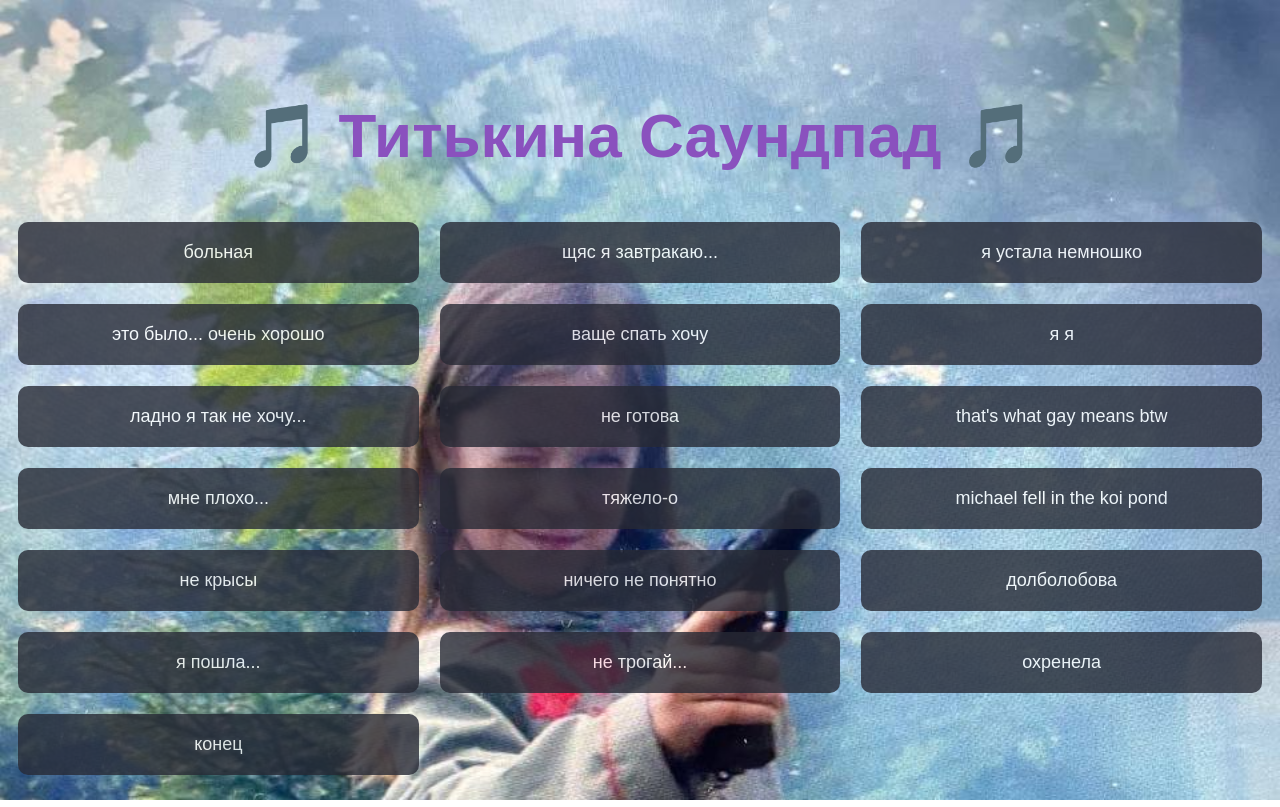
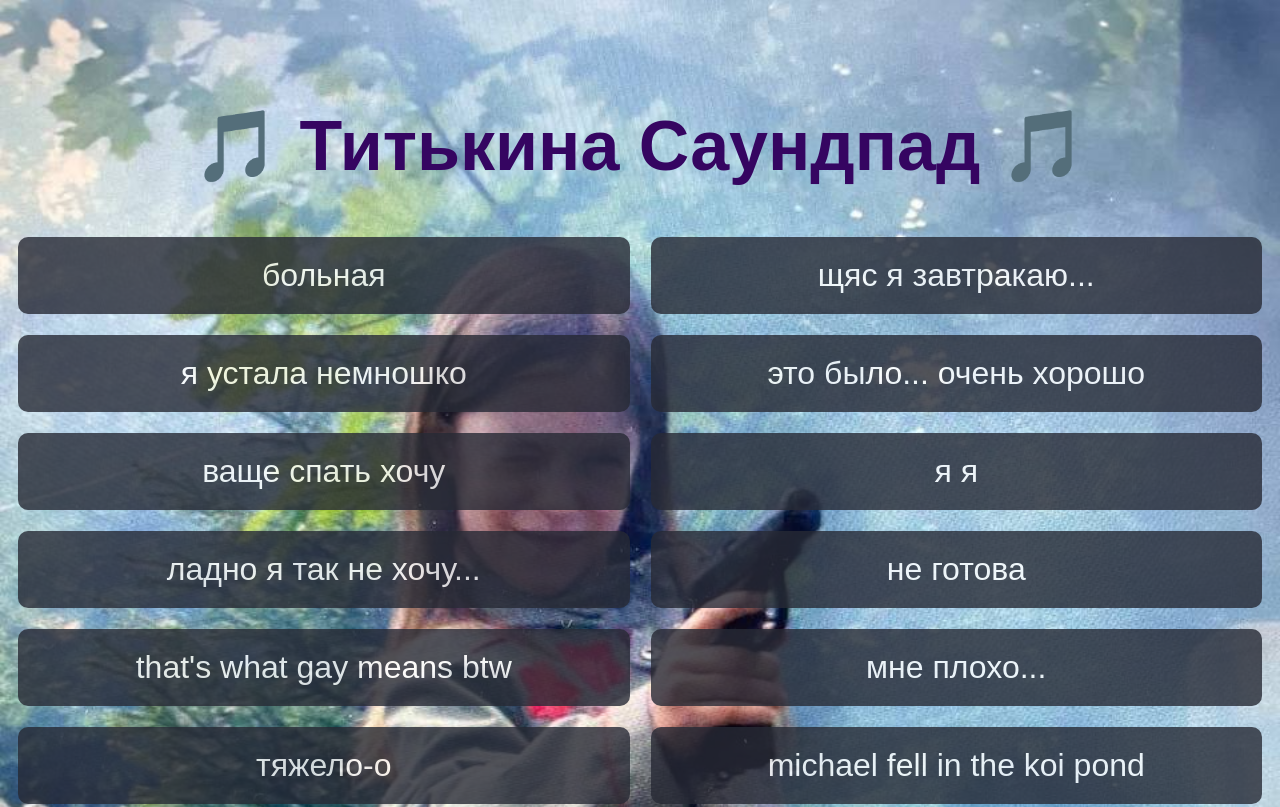
Before and after one commit to oldmanufo/masha_titkina, a plain HTML site: page index.html in a window 1280 px wide. Shown: the top 807 px of the page. Drawn offline with Linux system fonts and the light colour scheme.

Commit message:
Add files via upload

```diff
--- a/index.html
+++ b/index.html
@@ -16,14 +16,14 @@
     }
     h1 {
       margin-bottom: 40px;
-      font-size: 62px;
-      color: rgb(138, 81, 190);
+      font-size: 70px;
+      color: rgb(53, 5, 97);
     }
     button {
       display: block;
       margin: 10px;
       padding: 20px 50px;
-      font-size: 18px;
+      font-size: 32px;
       border: none;
       border-radius: 10px;
       background-color: #272a35;
@@ -67,7 +67,7 @@
 <style>
 .button-grid {
   display: grid;
-  grid-template-columns: repeat(3, 1fr); /* 3 колонки */
+  grid-template-columns: repeat(2, 1fr); /* 3 колонки */
   gap: 1px; /* Расстояние между кнопками */
 }
 
```
